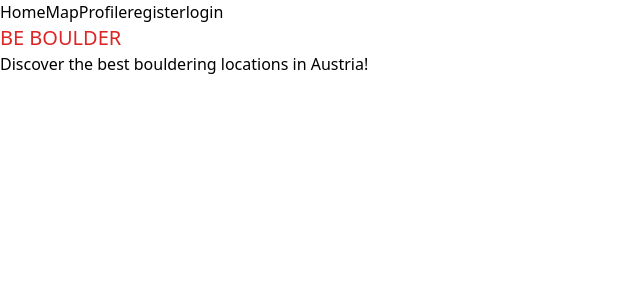
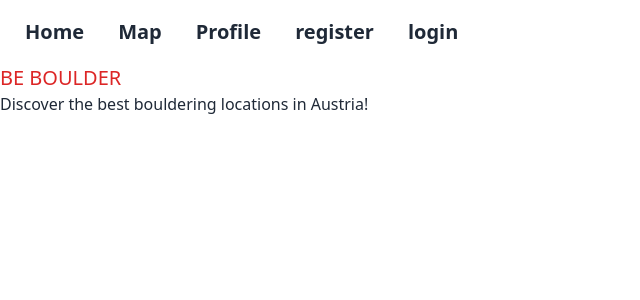
Before and after one commit to agilucia/be-boulder, a Next.js app: page / in a window 1280 px wide. Shown: the top 300 px of the page, without its empty margins (0-640 px from the left). Built offline with nearby package versions, Linux system fonts and the light colour scheme.

Commit message:
Install daisyui

```diff
--- a/app/layout.js
+++ b/app/layout.js
@@ -16,12 +16,34 @@ export default function RootLayout({ children }) {
         <header>
           <nav>
             <div>
-              <div>
-                <Link href="/">Home</Link>
-                <Link href="/locations">Map</Link>
-                <Link href="/profile">Profile</Link>
-                <Link href="/register">register</Link>
-                <Link href="/login">login</Link>
+              <div className="navbar bg-base-100">
+                <Link href="/" className="btn btn-ghost normal-case text-xl">
+                  Home
+                </Link>
+                <Link
+                  href="/locations"
+                  className="btn btn-ghost normal-case text-xl"
+                >
+                  Map
+                </Link>
+                <Link
+                  href="/profile"
+                  className="btn btn-ghost normal-case text-xl"
+                >
+                  Profile
+                </Link>
+                <Link
+                  href="/register"
+                  className="btn btn-ghost normal-case text-xl"
+                >
+                  register
+                </Link>
+                <Link
+                  href="/login"
+                  className="btn btn-ghost normal-case text-xl"
+                >
+                  login
+                </Link>
               </div>
             </div>
           </nav>
--- a/app/locations/[locationId]/page.tsx
+++ b/app/locations/[locationId]/page.tsx
@@ -35,24 +35,28 @@ export default async function LocationPage(props: Props) {
 
   return (
     <main>
-      <div>
-        <h1>{singleLocation.name}</h1>
+      <div className="card w-96 bg-base-100 shadow-xl">
+        <figure>
           <Image
             src={`/images/${singleLocation.id}.jpg`}
             alt={singleLocation.name}
             width="200"
             height="200"
           />
+        </figure>
+        <div className="card-body">
+          <h1 className="card-title">{singleLocation.name}</h1>
           <p>{singleLocation.description}</p>
           <div>
-          Address: {singleLocation.address}
+            <b>Address:</b> {singleLocation.address}
             <br />
-          Opening hours: {singleLocation.openingHours}
+            <b>Opening hours:</b> {singleLocation.openingHours}
             <br />
             {singleLocation.price}
             <br />
-          Got to their website:{' '}
+            <b>Got to their website:</b>{' '}
             <a href={singleLocation.website}>{singleLocation.website}</a>
+          </div>
         </div>
       </div>
     </main>
--- a/app/locations/page.js
+++ b/app/locations/page.js
@@ -18,20 +18,24 @@ export default async function Locations() {
       <div>
         <Map locations={locations} />
       </div>
-      <div>
+      <div className="card w-96 bg-base-100 shadow-xl">
         <span>
           {locations.map((location) => {
             return (
               <div key={`location-${location.id}`}>
                 <Link href={`/locations/${location.id}`}>
-                  <h3>{location.name}</h3>
-                  <div>{location.openingHours}</div>
+                  <figure>
                     <Image
                       src={`/images/${location.id}.jpg`}
                       alt={location.name}
                       width="200"
                       height="200"
                     />
+                  </figure>
+                  <div className="card-body">
+                    <h3 className="card-title">{location.name}</h3>
+                    <p>{location.openingHours}</p>
+                  </div>
                 </Link>
               </div>
             );
--- a/package.json
+++ b/package.json
@@ -13,6 +13,7 @@
   "dependencies": {
     "@types/dotenv-safe": "^8.1.2",
     "bcrypt": "^5.1.0",
+    "daisyui": "^2.51.2",
     "dotenv-cli": "^7.0.0",
     "dotenv-safe": "^8.2.0",
     "leaflet": "^1.9.3",
--- a/tailwind.config.js
+++ b/tailwind.config.js
@@ -11,5 +11,5 @@ module.exports = {
   theme: {
     extend: {},
   },
-  plugins: [],
+  plugins: [require('daisyui')],
 };
```
Also changed, not shown: 1 other file (tests, documents, lock files or other folders). Lines whose indentation alone changed are shown as unchanged.
